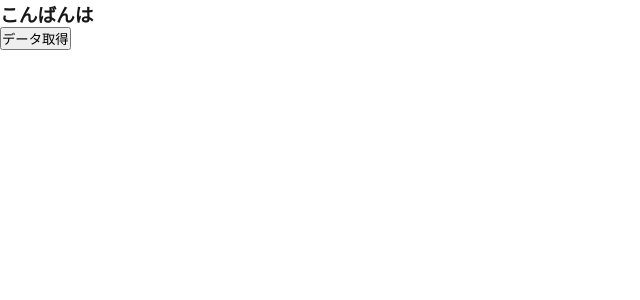
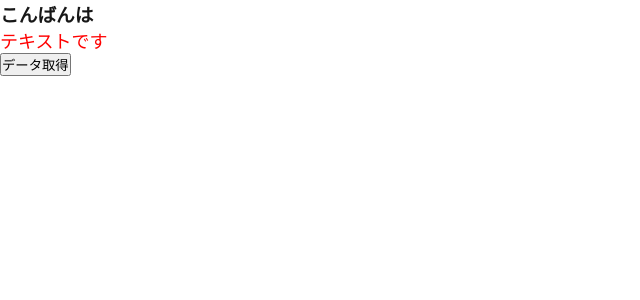
Before and after one commit to ccbc7/next, a Next.js app in the folder frontend/: page /sample in a window 1280 px wide. Shown: the top 300 px of the page, without its empty margins (0-640 px from the left). Built offline with nearby package versions, Linux system fonts and the light colour scheme.

Commit message:
コンポーネント自体の型定義

```diff
--- /dev/null
+++ b/frontend/src/app/components/Text.tsx
@@ -0,0 +1,15 @@
+import { FC } from "react";
+
+type Props = {
+  color: string;
+  fontSize: string;
+};
+
+export const Text: FC<Props> = (props) => {
+  const { color, fontSize } = props;
+  return (
+    <>
+      <p style={{ color, fontSize }}>テキストです</p>
+    </>
+  );
+};
--- a/frontend/src/app/components/Todo.tsx
+++ b/frontend/src/app/components/Todo.tsx
@@ -1,10 +1,12 @@
+import { FC } from "react";
+
 type TodoType = {
   userId: number;
   title: string;
   completed?: boolean;
 };
 
-export const Todo = (props: TodoType) => {
+export const Todo: FC<TodoType> = (props) => {
   const {title, userId, completed = false } = props;
   const completeMark = completed ? "[完]" : "[未]"
   return <p>{`${completeMark} ${title}（ユーザー：${userId}）`}</p>;
--- a/frontend/src/app/sample/page.tsx
+++ b/frontend/src/app/sample/page.tsx
@@ -3,6 +3,7 @@
 import axios from "axios";
 import { useState } from "react";
 import { Todo } from "../components/Todo";
+import { Text } from "../components/Text";
 
 type TodoType = {
   userId: number;
@@ -26,6 +27,7 @@
     <>
       <div className="App">
         <h3>こんばんは</h3>
+        <Text color="red" fontSize="18px"/>
         <button onClick={onClickFetchData}>データ取得</button>
         {todos.map((todo) => (
           <Todo
```
Also changed, not shown: 1 other file (tests, documents, lock files or other folders).
